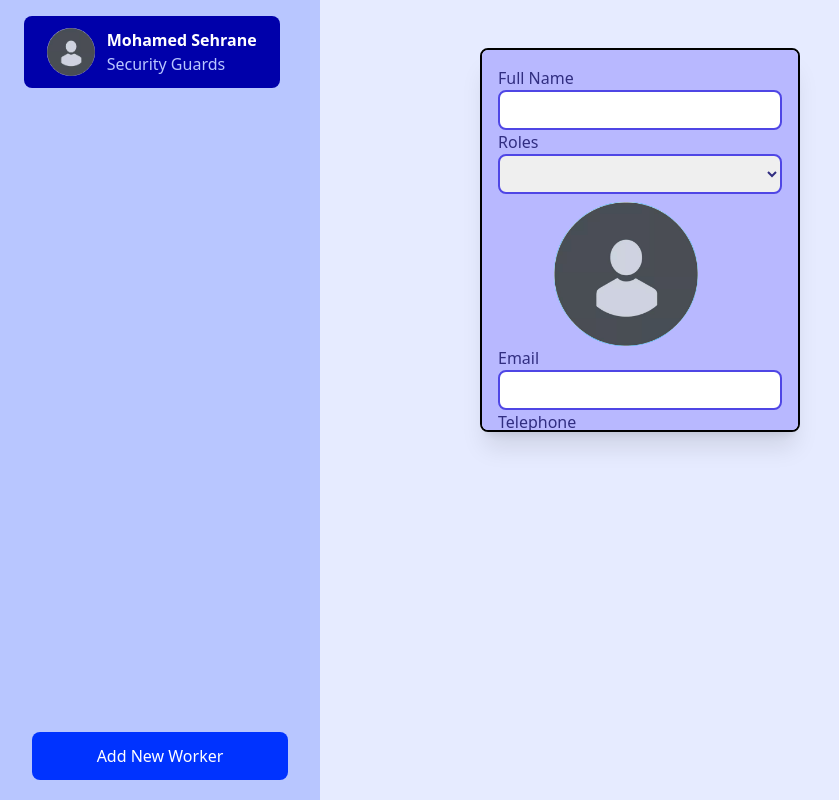
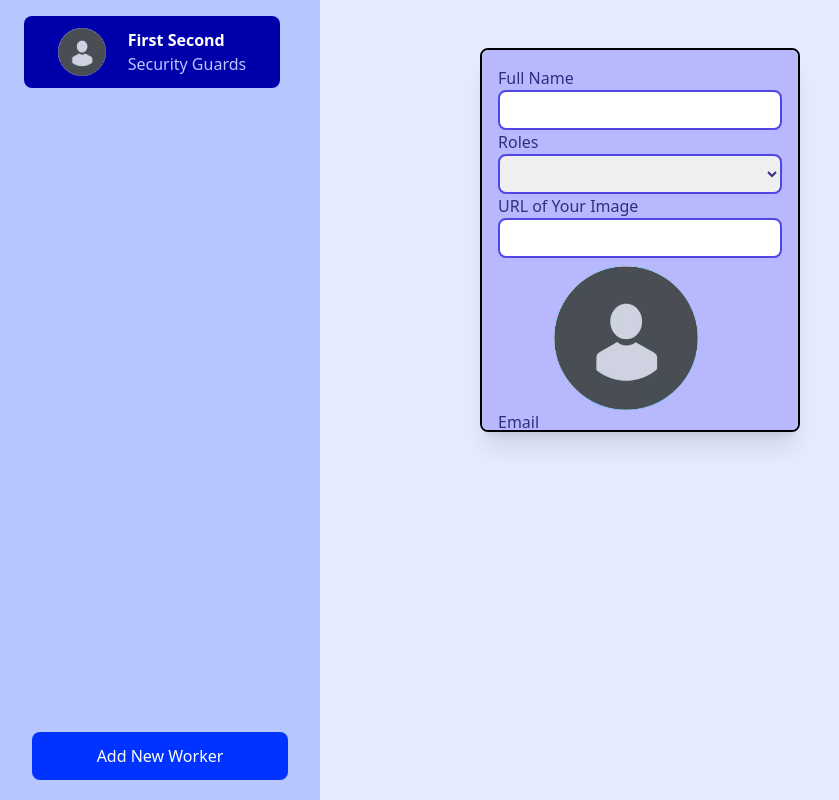
Before and after one commit to yah946/Workspace-Staff-Manager, a plain HTML site: page index.html in a window 1280 px wide. Both pictures are taken after a click on the button "Add New Worker". Shown: the whole page, without its empty margins (0-839 px from the left). Drawn offline with nearby package versions, Linux system fonts and the light colour scheme.

Commit message:
feat(javascript):modal with all user's inputs
fixed button to show modal with 7inputs, one of them is professionnelle experience with button to add more ecperiences, both buttons is dynamic, also save button is append card with name and role of worker

```diff
--- a/index.html
+++ b/index.html
@@ -41,7 +41,7 @@
             <img src="./assets/images/default.png" class="w-12 h-12 rounded-[50%]">
           </div>
           <div>
-            <h2 class="font-bold">Mohamed Sehrane</h2>
+            <h2 class="font-bold">First Second</h2>
             <p class="text-[#B8C6FF]">Security Guards</p>
           </div>
         </div>
@@ -69,10 +69,17 @@
         </select>
       </div>
       <div>
-        <div class="ml-14 mr-14 mt-2">
-          <label for="image-input" class="block z-[-1] absolute w-36 h-36 rounded-[50%] py-14 text-center cursor-pointer border-sky-500 border-4">Upload Image</label>
-          <input id="image-input" type="file" accept="image/*" class="hidden">
-          <img src="./assets/images/default.png" class="w-36 h-36 rounded-[50%]">
+        <div>
+          <div>
+            <label for="url-input">URL of Your Image</label>
+            <input id="url-input" type="text" class="border-2 border-indigo-600 w-full py-1.5 rounded-lg">
+            <div id="url-error"></div>
+          </div>
+          <div class="ml-14 mr-14 mt-2">
+            <label for="image-input" class="block z-[-1] absolute w-36 h-36 rounded-[50%] py-14 text-center cursor-pointer border-sky-500 border-4">Upload Image</label>
+            <input id="image-input" type="file" accept="image/*" class="hidden">
+            <img src="./assets/images/default.png" class="w-36 h-36 rounded-[50%]">
+          </div>
         </div>
         <label for="email-input">Email</label>
         <input id="email-input" type="email" class="w-full border-2 border-indigo-600 w-full py-1.5 rounded-lg">
```
